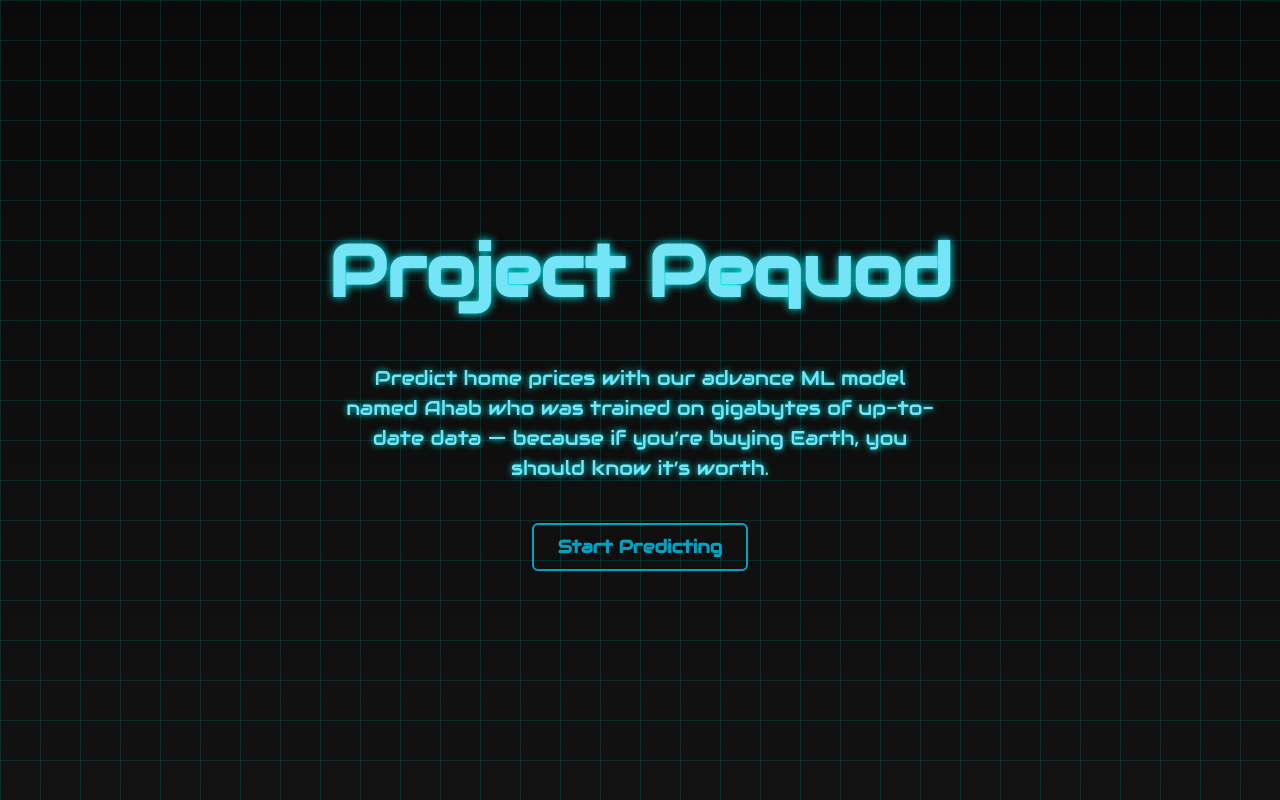
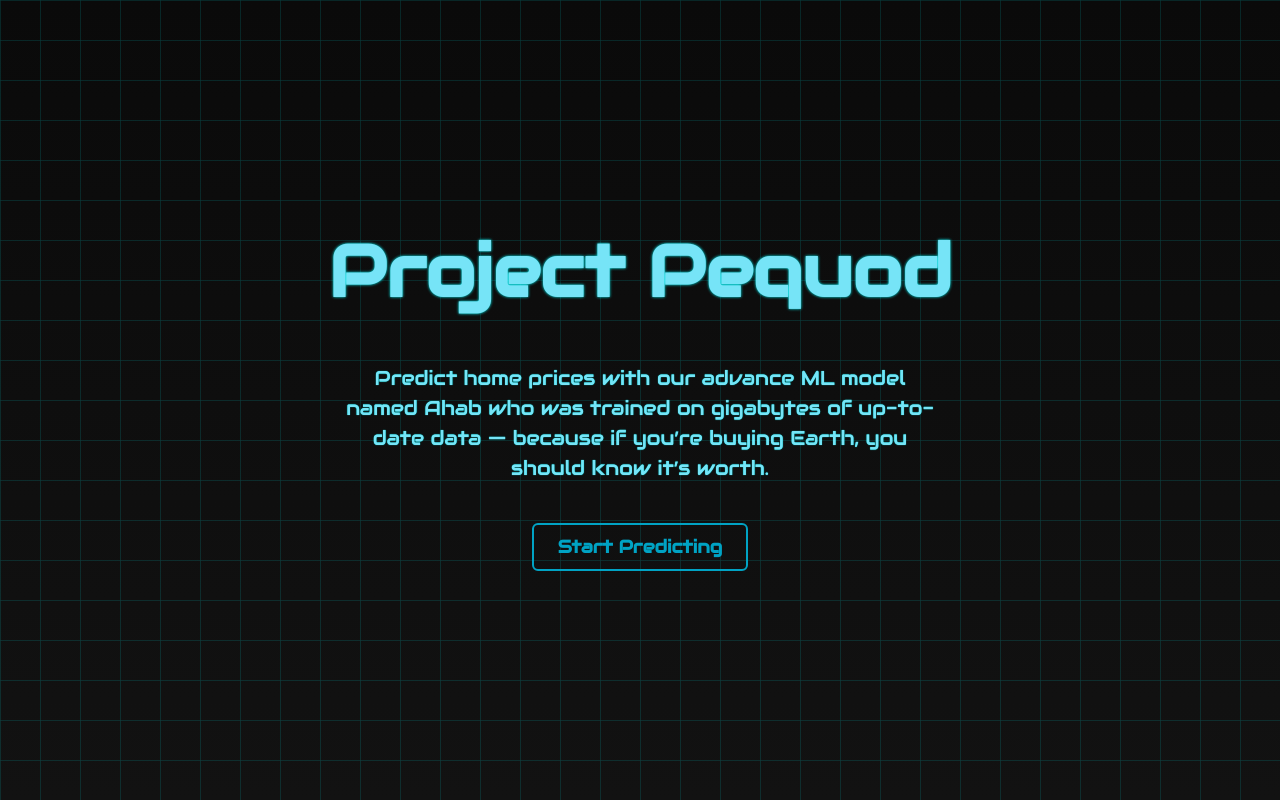
Before and after one commit to jem7797/ProjectPequod, a React (Vite) app: page /landing-page in a window 1280 px wide. Built offline with nearby package versions, Linux system fonts and the light colour scheme.

Commit message:
adjusted lighting effect on text to improve legibilty

```diff
--- a/src/Components/LandingPage.tsx
+++ b/src/Components/LandingPage.tsx
@@ -64,7 +64,7 @@ const LandingPage = () => {
           as="h1"
           fontSize={{ base: "3xl", md: "7xl" }}
           mb={12} // bigger gap here
-          textShadow="0 0 8px #00ffff"
+          textShadow="0 0 3px #00ffff"
           fontFamily={"audiowide"}
         >
           Project Pequod
@@ -73,7 +73,7 @@ const LandingPage = () => {
         <Text
           fontSize={{ base: "md", md: "xl" }}
           mb={10}
-          textShadow="0 0 6px #00ffff"
+          textShadow="0 0 1px #00ffff"
           maxW="600px"
           mx="auto"
           lineHeight="1.5"
```
